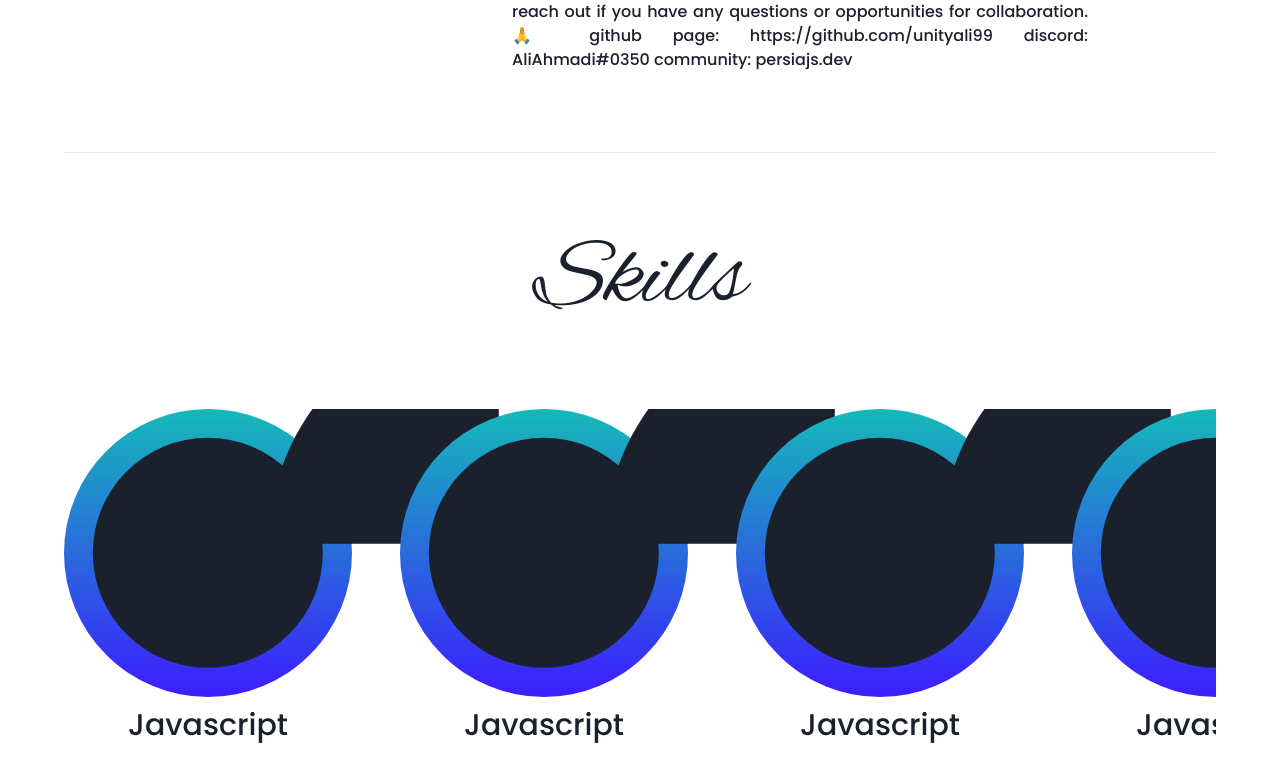
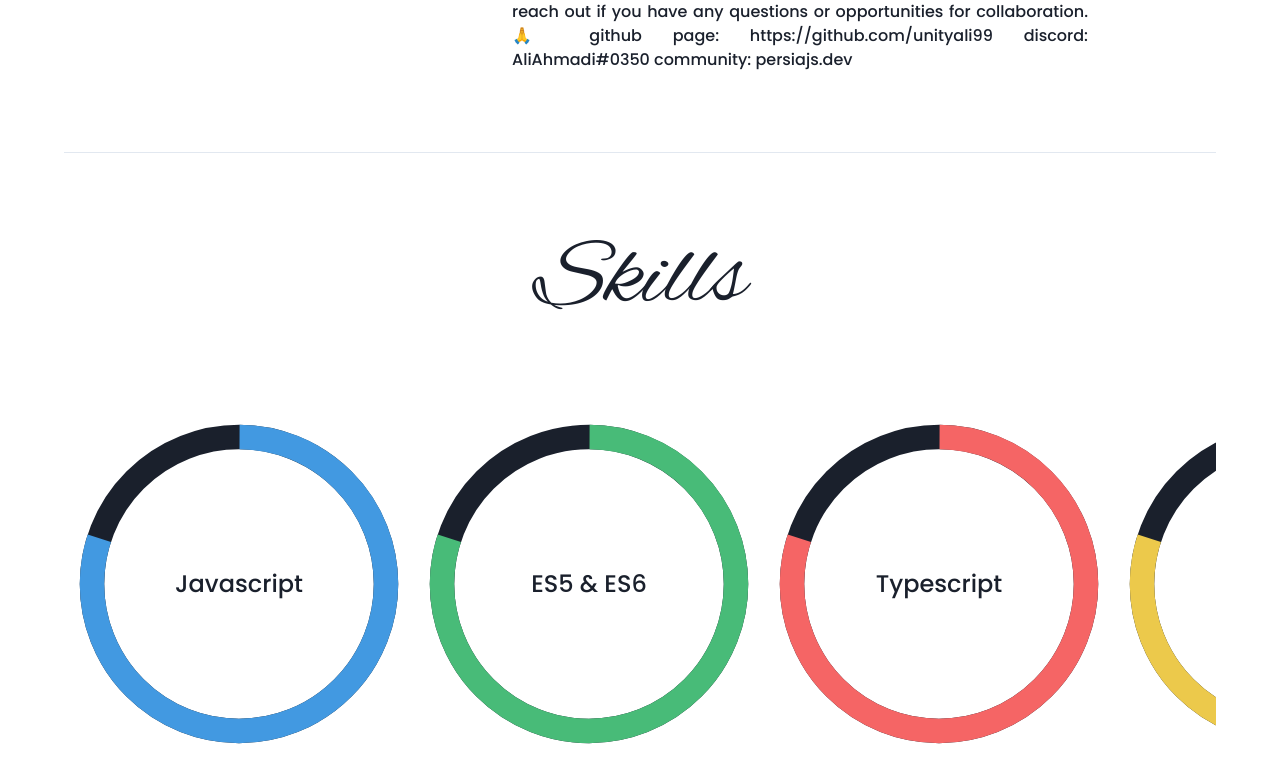
Before and after one commit to unityali99/personal-portfolio, a Next.js app: page / in a window 1280 px wide. Shown: the part 1565-2348 px from the top of the page. Built offline with nearby package versions, Linux system fonts and the light colour scheme.

Commit message:
Customized the skills section. used the chakra ui's. circular progress bar

```diff
--- a/src/app/page.tsx
+++ b/src/app/page.tsx
@@ -1,8 +1,18 @@
 import DownloadButton from "@/components/DownloadButton";
 import MainPicture from "@/components/MainPicture";
 import Title from "@/components/Title";
+import { backgroundColor } from "@/theme";
 import { about } from "@/utils/about";
-import { Box, Center, Flex, Text, VStack } from "@chakra-ui/react";
+import { skills } from "@/utils/skills";
+import {
+  Box,
+  Center,
+  CircularProgress,
+  CircularProgressLabel,
+  Flex,
+  Text,
+  VStack,
+} from "@chakra-ui/react";
 import Image from "next/image";
 
 export default function Home() {
@@ -45,80 +55,30 @@ export default function Home() {
       <Center my={20}>
         <Title>Skills</Title>
       </Center>
-      <Box className="overflow-x-scroll ">
+      <Box className="overflow-x-scroll">
         <Box
-          className="flex flex-row justify-between h-96 mx-0 px-0"
+          className="flex flex-row justify-between"
           style={{ width: "200%" }}
         >
-          <Box className="w-72 h-72 rounded-full relative bg-gradient-to-t from-gradientStart to-gradientEnd overflow-ellipsis">
-            <Box className="w-4/5 h-4/5 m-0 absolute top-5 left-80 rounded-tl-full -translate-x-1/2 -translate-y-1/2 bg-dark "></Box>
-            <Box className="w-4/5 h-4/5 rounded-full m-0 absolute top-1/2 left-1/2 -translate-x-1/2 -translate-y-1/2 bg-dark flex items-center justify-center">
-              <Text className="text-6xl">80%</Text>
-            </Box>
-            <Text className="absolute -bottom-16 left-1/2 -translate-x-1/2 -translate-y-1/2 text-3xl">
-              Javascript
-            </Text>
-          </Box>
-
-          <Box className="w-72 h-72 rounded-full relative bg-gradient-to-t from-gradientStart to-gradientEnd overflow-ellipsis">
-            <Box className="w-4/5 h-4/5 m-0 absolute top-5 left-80 rounded-tl-full -translate-x-1/2 -translate-y-1/2 bg-dark "></Box>
-            <Box className="w-4/5 h-4/5 rounded-full m-0 absolute top-1/2 left-1/2 -translate-x-1/2 -translate-y-1/2 bg-dark flex items-center justify-center">
-              <Text className="text-6xl">80%</Text>
-            </Box>
-            <Text className="absolute -bottom-16 left-1/2 -translate-x-1/2 -translate-y-1/2 text-3xl">
-              Javascript
-            </Text>
-          </Box>
-
-          <Box className="w-72 h-72 rounded-full relative bg-gradient-to-t from-gradientStart to-gradientEnd overflow-ellipsis">
-            <Box className="w-4/5 h-4/5 m-0 absolute top-5 left-80 rounded-tl-full -translate-x-1/2 -translate-y-1/2 bg-dark "></Box>
-            <Box className="w-4/5 h-4/5 rounded-full m-0 absolute top-1/2 left-1/2 -translate-x-1/2 -translate-y-1/2 bg-dark flex items-center justify-center">
-              <Text className="text-6xl">80%</Text>
-            </Box>
-            <Text className="absolute -bottom-16 left-1/2 -translate-x-1/2 -translate-y-1/2 text-3xl">
-              Javascript
-            </Text>
-          </Box>
-
-          <Box className="w-72 h-72 rounded-full relative bg-gradient-to-t from-gradientStart to-gradientEnd overflow-ellipsis">
-            <Box className="w-4/5 h-4/5 m-0 absolute top-5 left-80 rounded-tl-full -translate-x-1/2 -translate-y-1/2 bg-dark "></Box>
-            <Box className="w-4/5 h-4/5 rounded-full m-0 absolute top-1/2 left-1/2 -translate-x-1/2 -translate-y-1/2 bg-dark flex items-center justify-center">
-              <Text className="text-6xl">80%</Text>
-            </Box>
-            <Text className="absolute -bottom-16 left-1/2 -translate-x-1/2 -translate-y-1/2 text-3xl">
-              Javascript
-            </Text>
-          </Box>
-
-          <Box className="w-72 h-72 rounded-full relative bg-gradient-to-t from-gradientStart to-gradientEnd overflow-ellipsis">
-            <Box className="w-4/5 h-4/5 m-0 absolute top-5 left-80 rounded-tl-full -translate-x-1/2 -translate-y-1/2 bg-dark "></Box>
-            <Box className="w-4/5 h-4/5 rounded-full m-0 absolute top-1/2 left-1/2 -translate-x-1/2 -translate-y-1/2 bg-dark flex items-center justify-center">
-              <Text className="text-6xl">80%</Text>
-            </Box>
-            <Text className="absolute -bottom-16 left-1/2 -translate-x-1/2 -translate-y-1/2 text-3xl">
-              Javascript
-            </Text>
-          </Box>
-
-          <Box className="w-72 h-72 rounded-full relative bg-gradient-to-t from-gradientStart to-gradientEnd overflow-ellipsis">
-            <Box className="w-4/5 h-4/5 m-0 absolute top-5 left-80 rounded-tl-full -translate-x-1/2 -translate-y-1/2 bg-dark "></Box>
-            <Box className="w-4/5 h-4/5 rounded-full m-0 absolute top-1/2 left-1/2 -translate-x-1/2 -translate-y-1/2 bg-dark flex items-center justify-center">
-              <Text className="text-6xl">80%</Text>
-            </Box>
-            <Text className="absolute -bottom-16 left-1/2 -translate-x-1/2 -translate-y-1/2 text-3xl">
-              Javascript
-            </Text>
-          </Box>
-
-          <Box className="w-72 h-72 rounded-full relative bg-gradient-to-t from-gradientStart to-gradientEnd overflow-ellipsis">
-            <Box className="w-4/5 h-4/5 m-0 absolute top-5 left-80 rounded-tl-full -translate-x-1/2 -translate-y-1/2 bg-dark "></Box>
-            <Box className="w-4/5 h-4/5 rounded-full m-0 absolute top-1/2 left-1/2 -translate-x-1/2 -translate-y-1/2 bg-dark flex items-center justify-center">
-              <Text className="text-6xl">80%</Text>
-            </Box>
-            <Text className="absolute -bottom-16 left-1/2 -translate-x-1/2 -translate-y-1/2 text-3xl">
-              Javascript
-            </Text>
-          </Box>
+          {skills.map((skill, index) => (
+            <CircularProgress
+              color={`${skill.color ? skill.color : "blue.400"}`}
+              key={index}
+              value={skill.value}
+              valueText="Javascript"
+              size="350px"
+              thickness="7px"
+              trackColor={backgroundColor}
+            >
+              <CircularProgressLabel
+                w={"75%"}
+                fontSize={"x-large"}
+                whiteSpace={"break-spaces"}
+              >
+                {skill.title}
+              </CircularProgressLabel>
+            </CircularProgress>
+          ))}
         </Box>
       </Box>
     </Box>
--- /dev/null
+++ b/src/components/CircularProgressBar.tsx
@@ -0,0 +1,30 @@
+import { Box, Text } from "@chakra-ui/react";
+import React from "react";
+
+function CircularProgressBar({
+  progress,
+  text,
+}: {
+  progress: "60%" | "80%";
+  text: string;
+}) {
+  return (
+    <Box className="w-72 h-72 rounded-full relative bg-gradient-to-t from-gradientStart to-gradientEnd overflow-ellipsis">
+      <Box
+        className={`w-4/5 h-4/5 m-0 absolute top-5 ${
+          progress === "80%"
+            ? "left-80 rounded-tl-full"
+            : "left-44 rounded-bl-none rounded-l-full"
+        } -translate-x-1/2 -translate-y-1/2 bg-dark`}
+      ></Box>
+      <Box className="w-4/5 h-4/5 rounded-full m-0 absolute top-1/2 left-1/2 -translate-x-1/2 -translate-y-1/2 bg-dark flex items-center justify-center">
+        <Text className="text-6xl">{progress}</Text>
+      </Box>
+      <Text className="absolute -bottom-16 left-1/2 -translate-x-1/2 -translate-y-1/2 text-3xl">
+        {text}
+      </Text>
+    </Box>
+  );
+}
+
+export default CircularProgressBar;
--- a/src/theme.ts
+++ b/src/theme.ts
@@ -8,3 +8,5 @@ const config: ThemeConfig = {
 const theme = extendTheme({ config });
 
 export default theme;
+
+export const backgroundColor = "#1a202c";
--- /dev/null
+++ b/src/utils/skills.ts
@@ -0,0 +1,24 @@
+export const skills = [
+  { title: "Javascript", value: 80, color: "blue.400" },
+  { title: "ES5 & ES6", value: 80, color: "green.400" },
+  { title: "Typescript", value: 80, color: "red.400" },
+  { title: "React", value: 80, color: "yellow.400" },
+  { title: "Nextjs", value: 80, color: "purple.400" },
+  { title: "React Native", value: 60, color: "teal.400" },
+  { title: "CSS", value: 80, color: "orange.400" },
+  { title: "SASS", value: 80, color: "cyan.400" },
+  { title: "Tailwind", value: 80, color: "pink.400" },
+  { title: "RESTful API", value: 80, color: "gray.400" },
+  { title: "NodeJS", value: 80, color: "blue.400" },
+  { title: "ExpressJS", value: 80, color: "green.400" },
+  { title: "Prisma ORM", value: 80, color: "red.400" },
+  { title: "Git", value: 80, color: "yellow.400" },
+  { title: "Data Structures", value: 70, color: "purple.400" },
+  { title: "Design Patterns", value: 70, color: "teal.400" },
+  { title: "Unit & Integration Testing", value: 80, color: "orange.400" },
+  { title: "React Testing Library", value: 80, color: "cyan.400" },
+  { title: "Network +", value: 80, color: "pink.400" },
+  { title: "Adobe XD", value: 70, color: "gray.400" },
+  { title: "SQL", value: 80, color: "blue.400" },
+  { title: "noSQL", value: 80, color: "green.400" },
+];
```
